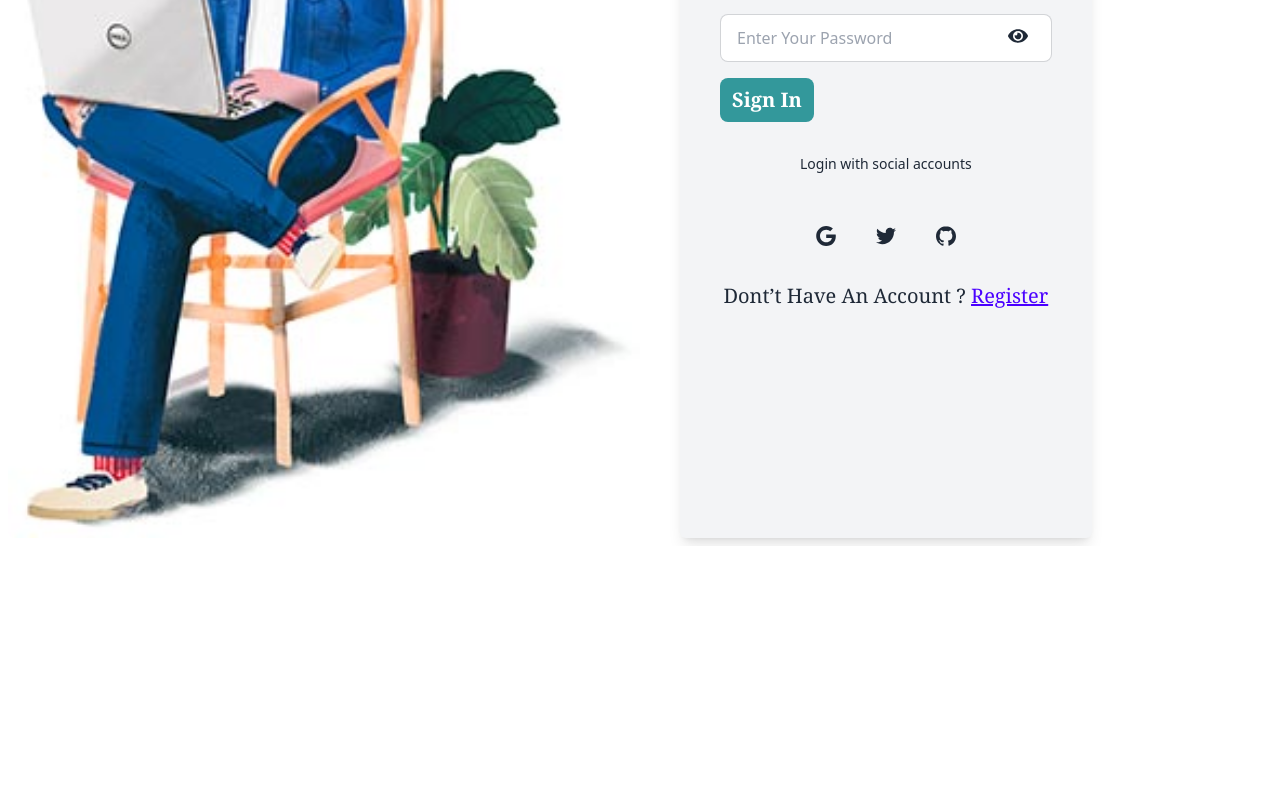
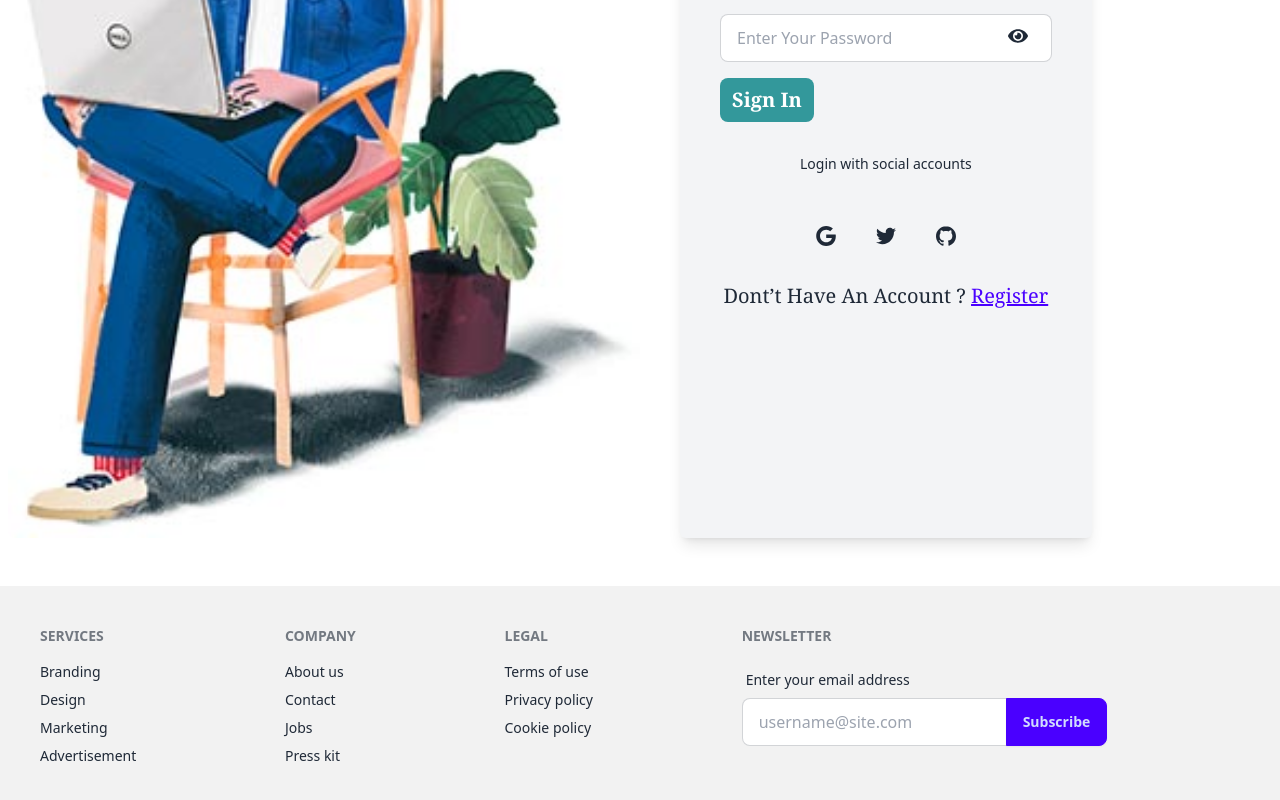
Before and after one commit to Mehebul02/case-study, a React (Vite) app: page /login in a window 1280 px wide. Shown: the part 458-1258 px from the top of the page. Before the commit the page ends 1004 px from the top, so only its background shows below. Built offline with nearby package versions, Linux system fonts and the light colour scheme; no server answers.

Commit message:
Create Assignment added

```diff
--- a/package.json
+++ b/package.json
@@ -13,6 +13,7 @@
     "localforage": "^1.10.0",
     "match-sorter": "^6.3.4",
     "react": "^18.2.0",
+    "react-datepicker": "^6.9.0",
     "react-dom": "^18.2.0",
     "react-hot-toast": "^2.4.1",
     "react-router-dom": "^6.23.0",
--- /dev/null
+++ b/src/components/Footer.jsx
@@ -0,0 +1,42 @@
+import React from 'react';
+
+const Footer = () => {
+    return (
+        <footer className="footer p-10 mt-10 bg-base-200 text-base-content">
+        <nav>
+          <h6 className="footer-title">Services</h6>
+          <a className="link link-hover">Branding</a>
+          <a className="link link-hover">Design</a>
+          <a className="link link-hover">Marketing</a>
+          <a className="link link-hover">Advertisement</a>
+        </nav>
+        <nav>
+          <h6 className="footer-title">Company</h6>
+          <a className="link link-hover">About us</a>
+          <a className="link link-hover">Contact</a>
+          <a className="link link-hover">Jobs</a>
+          <a className="link link-hover">Press kit</a>
+        </nav>
+        <nav>
+          <h6 className="footer-title">Legal</h6>
+          <a className="link link-hover">Terms of use</a>
+          <a className="link link-hover">Privacy policy</a>
+          <a className="link link-hover">Cookie policy</a>
+        </nav>
+        <form>
+          <h6 className="footer-title">Newsletter</h6>
+          <fieldset className="form-control w-80">
+            <label className="label">
+              <span className="label-text">Enter your email address</span>
+            </label>
+            <div className="join">
+              <input type="text" placeholder="username@site.com" className="input input-bordered join-item" />
+              <button className="btn btn-primary join-item">Subscribe</button>
+            </div>
+          </fieldset>
+        </form>
+      </footer>
+    );
+};
+
+export default Footer;
--- a/src/layout/Roots.jsx
+++ b/src/layout/Roots.jsx
@@ -2,6 +2,7 @@ import { Outlet } from "react-router-dom";
 import Navbar from "../components/Headers/Navbar";
 import Navbar2 from "../components/Headers/Navbar2";
 import Hero from "../components/Headers/Hero";
+import Footer from "../components/Footer";
 
 const Roots = () => {
     return (
@@ -11,7 +12,10 @@ const Roots = () => {
           <Navbar/>
 
           </div>
+            <div className="min-h-[calc(100ch-300px)]">
             <Outlet/>
+            </div>
+                <Footer/>
         </div>
     );
 };
--- a/src/pages/CreateAssignments.jsx
+++ b/src/pages/CreateAssignments.jsx
@@ -1,9 +1,76 @@
+import { useState } from "react";
+import DatePicker from 'react-datepicker';
+import 'react-datepicker/dist/react-datepicker.css';
 
 const CreateAssignments = () => {
+    const [startDate, setStartDate] = useState(new Date());
+
     return (
-        <div>
-            <h1>Create Assignments</h1>
-        </div>
+        <div className="max-w-[850px] mx-auto ">
+        <h2 className="text-2xl font-bold font-poppins mb-4">Create Assignment</h2>
+        {/* {successMessage && <p className="text-green-500">{successMessage}</p>} */}
+        <form  className="space-y-4">
+          <div>
+            <label className="block text-xl font-serif mb-1 font-semibold">Title:</label>
+            <input
+              type="text"
+
+              name="title"
+              className="border rounded w-full p-2 input-bordered"
+            />
+          </div>
+          <div>
+            <label className="block mb-1 text-xl font-serif font-semibold">Thumbnail Image URL:</label>
+            <input
+              type="text"
+              name="thumbnail"
+              className="border rounded w-full p-2 input-bordered"
+
+            />
+          </div>
+
+          <div>
+            <label className="block mb-1 text-xl font-serif font-semibold">Marks:</label>
+            <input
+              type="number"
+              name="mark"
+
+              className="border rounded w-full p-2 input-bordered"
+            />
+          </div>
+
+         <div className="grid grid-cols-6 gap-7">
+         <div className="col-span-3">
+            <label className="block mb-1 text-xl font-serif font-semibold">Difficulty Level:</label>
+            <select value='' name="difficulty"  className="border rounded w-full p-2 input-bordered">
+              <option value="easy">Easy</option>
+              <option value="medium">Medium</option>
+              <option value="hard">Hard</option>
+            </select>
+          </div>
+          <div className="col-span-3">
+            <label className="block mb-1 text-xl font-serif font-semibold">Due Date:</label>
+            {/* <DatePicker name="dueDat"  className="border rounded w-full p-2 input-bordered" /> */}
+            <DatePicker
+                className="border p-2 rounded-md input-bordered"
+                selected={startDate}
+                onChange={(date) => setStartDate(date)}
+              />
+
+          </div>
+
+         </div>
+          <div>
+            <label className="block mb-1 text-xl font-serif font-semibold">Description:</label>
+            <textarea
+              name="description"
+
+              className="border rounded w-full p-2 input-bordered"
+            ></textarea>
+          </div>
+          <button type="submit" className="bg-blue-500  text-white px-4 py-2 rounded hover:bg-blue-600">Create Assignment</button>
+        </form>
+      </div>
     );
 };
 
```
Also changed, not shown: 1 other file (tests, documents, lock files or other folders).
